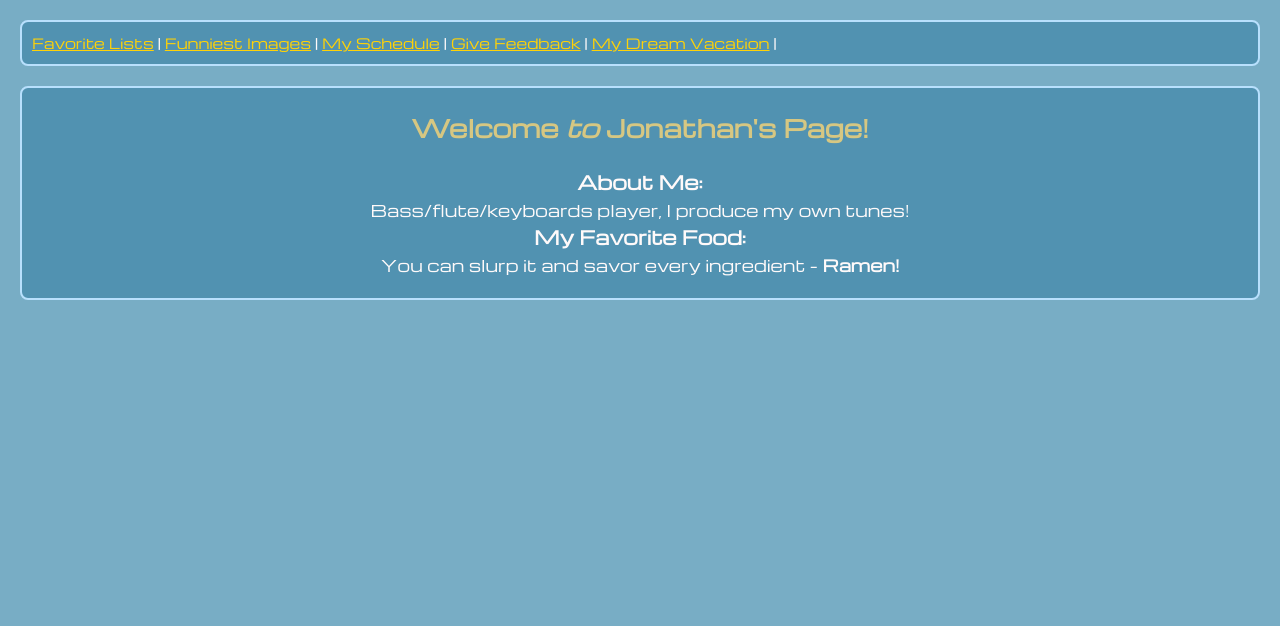
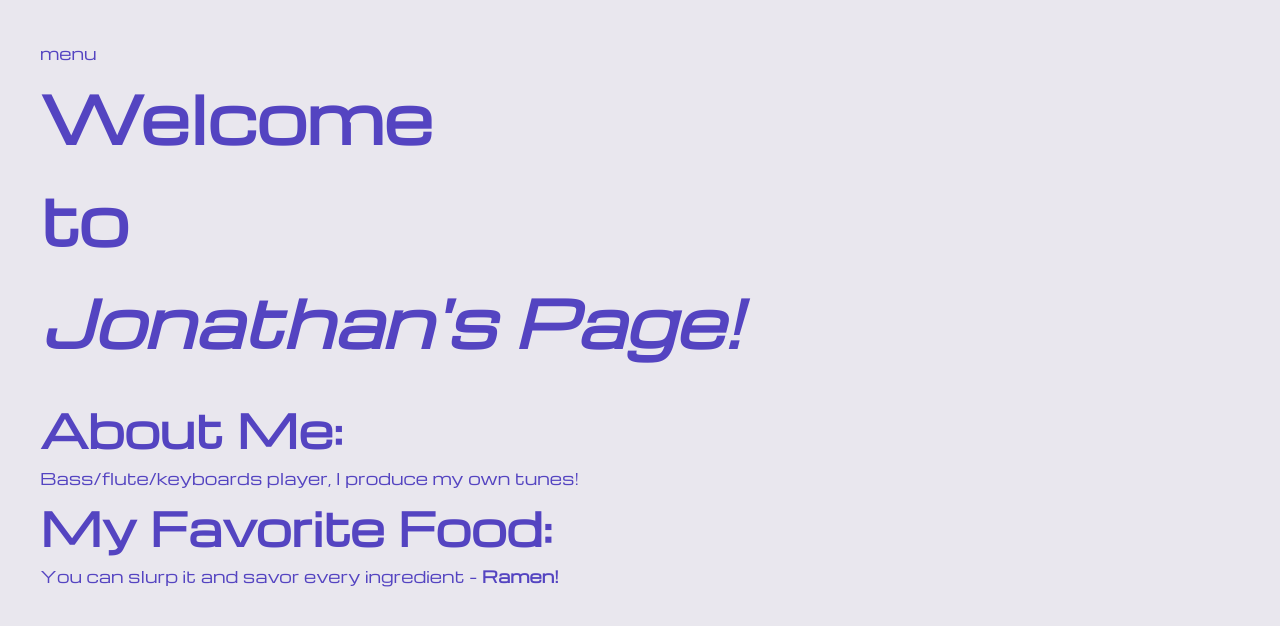
Before and after one commit to GitJon09/GitJon09.github.io, a plain HTML site: page index.html in a window 1280 px wide. Drawn offline with nearby package versions, Linux system fonts and the light colour scheme.

Commit message:
Revised CSS Styling
changed color palette and font sizes, added menu navbar in homepage

```diff
--- a/index.html
+++ b/index.html
@@ -8,16 +8,54 @@
 </head>
 
 
-<nav>
-    <a href="fav-lists.html">Favorite Lists</a> | <a href="image-page.html">Funniest Images</a> | <a
-        href="tables.html">My Schedule</a> |
-    <a href="contact-survey.html">Give Feedback</a> | <a href="vacation.html">My Dream Vacation</a> |
-</nav>
+
+
+<!-- Add all page content inside this div if you want the side nav to push page content to the right (not used if you only want the sidenav to sit on top of the page -->
+
+
+
+<!--<nav>
+        <a href="fav-lists.html">Favorites List</a>
+        <a href="image-page.html">Funniest Images</a>
+        <a href="tables.html">My Schedule</a>
+        <a href="contact-survey.html">Give Feedback</a>
+        <a href="vacation.html">My Dream Vacation</a>
+</nav>-->
+
 
 <body>
     <main>
-        <section>
-            <h2>Welcome <em><strong>to </strong></em>Jonathan's Page!</h2>
+        <div id="mySidenav" class="sidenav">
+            <a href="javascript:void(0)" class="closebtn" onclick="closeNav()">&times;</a>
+            <a href="fav-lists.html">Favorites List</a>
+            <hr />
+            <a href="image-page.html">Funniest Images</a>
+            <hr />
+            <a href="tables.html">My Schedule</a>
+            <hr />
+            <a href="contact-survey.html">Give Feedback</a>
+            <hr />
+            <a href="vacation.html">My Dream Vacation</a>
+            <hr />
+        </div>
+        <!-- Use any element to open the sidenav -->
+        <span onclick="openNav()">menu</span>
+
+        <script>
+            function openNav() {
+                document.getElementById("mySidenav").style.width = "250px";
+            }
+
+            function closeNav() {
+                document.getElementById("mySidenav").style.width = "0";
+            }
+
+        </script>
+
+
+
+        <h2>Welcome <br />to<br /><em>Jonathan's Page!</em></h2>
+
         <h3>About Me:</h3>
         <p>Bass/flute/keyboards player, I produce my own tunes!</p>
 
@@ -25,7 +63,7 @@
         <p>You can slurp it and savor every ingredient -
             <strong>Ramen!</strong>
         </p>
-        </section>
+
     </main>
 </body>
 
--- a/styles.css
+++ b/styles.css
@@ -6,45 +6,106 @@
     padding: 0;
 }
 
-body {
-    text-align: center;
+body,
+main {
+    text-align: left;
     font-family: Michroma, sans-serif;
-    background-color: rgb(120, 173, 197);
-    color: snow;
+    background-color: rgb(233, 231, 238);
+    color: rgb(84, 68, 193);
     line-height: 1.6;
     padding: 20px;
+
 }
 
 section {
-    background-color: rgb(81, 146, 177);
-    border: 2px solid, rgb(184, 224, 253);
+    color: rgb(233, 231, 238);
+    background-color: rgb(20, 189, 133);
+    border: 2px solid, rgb(78, 224, 188);
     border-radius: 8px;
     padding: 20px;
-    box-shadow: 0 10 10px rgba(0, 0, 0, 0.1);
+    box-shadow: 0 0 30px rgba(0.2, 0, 0, 0.2);
+    max-width: 500px;
+    margin: 0 auto;
+
+}
+
+hr {
+    color: rgb(84, 68, 193);
+    font-weight: 20px;
 }
 
 h1,
 h2 {
-    text-align: center;
-    font-weight: 100px;
+    text-align: left;
     margin-bottom: 20px;
-    color: rgb(214, 199, 130);
+    color: rgb(84, 68, 193);
 }
 
-nav {
-    background-color: rgba(81, 146, 177);
-    border: 2px solid rgb(184, 224, 253);
-    border-radius: 8px;
-    padding: 10px;
-    margin-bottom: 20px;
-    font-size: 14px;
-    text-align: left;
-    font-family: Michroma, sans-serif;
+.sidenav {
+    height: 100%;
+    /* 100% Full-height */
+    width: 0;
+    /* 0 width - change this with JavaScript */
+    position: fixed;
+    /* Stay in place */
+    display: flex;
+    flex-direction: column;
+    z-index: 1;
+    /* Stay on top */
+    top: 0;
+    /* Stay at the top */
+    left: 0;
+    background-color: rgb(20, 189, 133);
+    overflow-x: hidden;
+    /* Disable horizontal scroll */
+    padding-top: 50px;
+    /* Place content 60px from the top */
+    text-align: center;
+    transition: 0.2s;
+    /* 0.5 second transition effect to slide in the sidenav */
+}
+
+.sidenav a {
+    padding: 4px 4px 4px 16px;
+    text-decoration: dashed;
+    font-size: 25px;
+    color: #818181;
+    display: flex;
+    transition: 0.3s;
+}
+
+.sidenav a:hover {
+    color: rgb(0, 255, 179);
+    font-weight: 800;
+    transition: .3s;
+}
+
+.sidenav .closebtn {
+    position: absolute;
+    top: 0;
+    left: 10px;
+    font-size: 36px;
+    margin-left: 10px;
+    display: flex;
+    overflow-x: hidden;
+}
+
+#main {
+    transition: margin-left .5s;
+    padding: 20px;
+}
+
+#menu a:hover {
+    color: rgb(0, 255, 179);
+    font-weight: 800;
+    transition: .3s;
 }
 
 ul,
 ol {
-    text-align: center;
+    /*justify-content: flex-start;*/
+    align-items: left;
+    flex-direction: column;
     margin: 10px 0 10px 20px;
     padding: 0;
 }
@@ -59,15 +120,51 @@ ol {
 .michroma-bold {
     font-family: "Michroma", sans-serif;
     font-weight: 700;
-    font-style: normal;
+    font-style: bold;
 }
 
 /* Unvisited */
 a:link {
-    color: rgb(255, 210, 7);
+    color: rgba(46, 243, 194, 0.897);
 }
 
 /* Visited */
 a:visited {
-    color: rgba(154, 255, 242, 0.589);
+    color: rgb(245, 8, 186);
 }
+
+html {
+    font-size: 100%;
+}
+
+/* 16px */
+
+h1 {
+    font-size: 5.652rem;
+    /* 90.4px */
+}
+
+h2 {
+    font-size: 3.997rem;
+    /* 64px */
+}
+
+h3 {
+    font-size: 2.827rem;
+    /* 45.28px */
+}
+
+h4 {
+    font-size: 1.999rem;
+    /* 32px */
+}
+
+h5 {
+    font-size: 1.414rem;
+    /* 22.56px */
+}
+
+small {
+    font-size: 0.707rem;
+    /* 11.36px */
+}
```
Also changed, not shown: contact-survey.html (+6 -2 lines), fav-lists.html (+7 -11 lines), tables.html (+1 -6 lines). Lines whose indentation alone changed are shown as unchanged.
